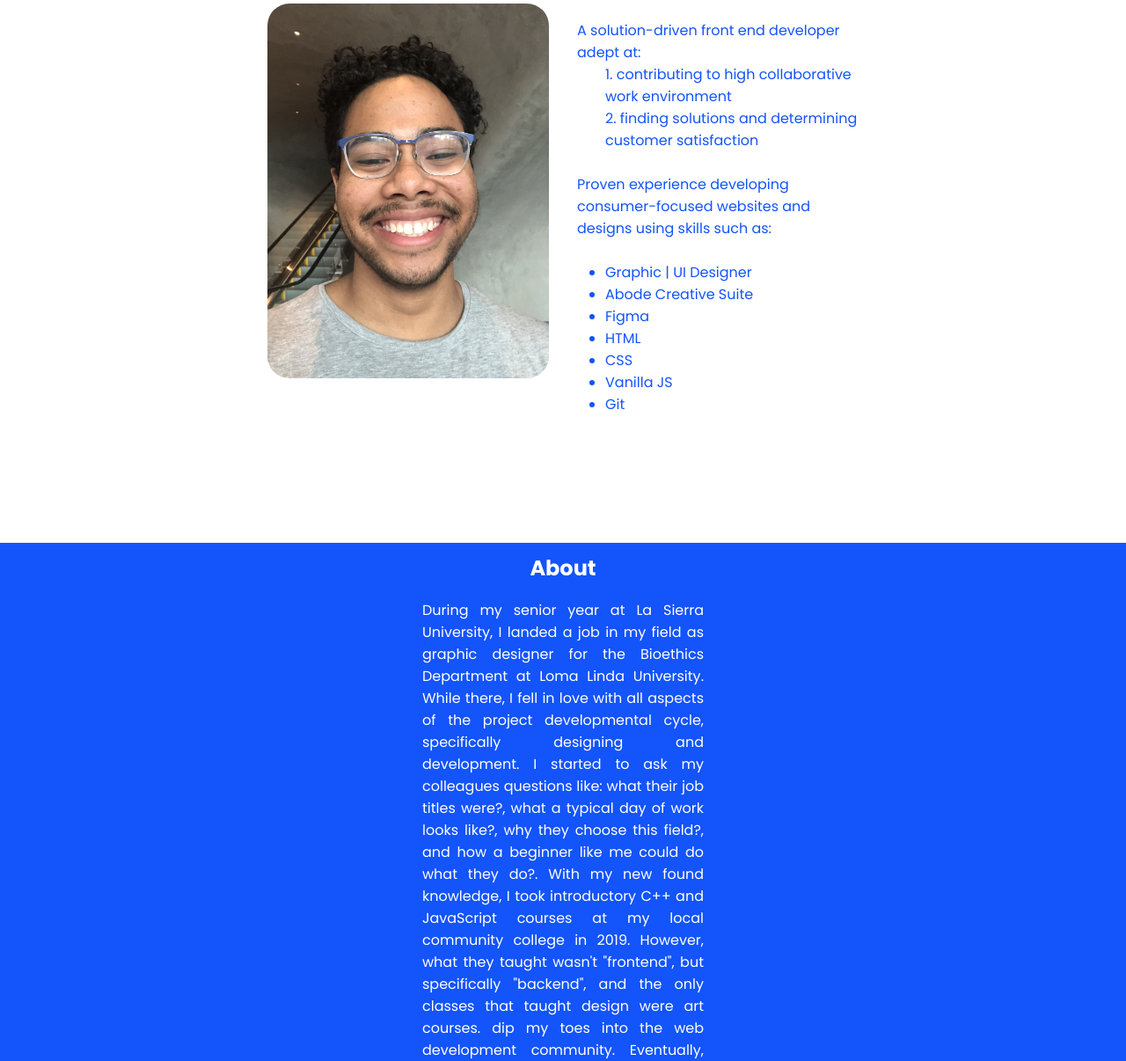
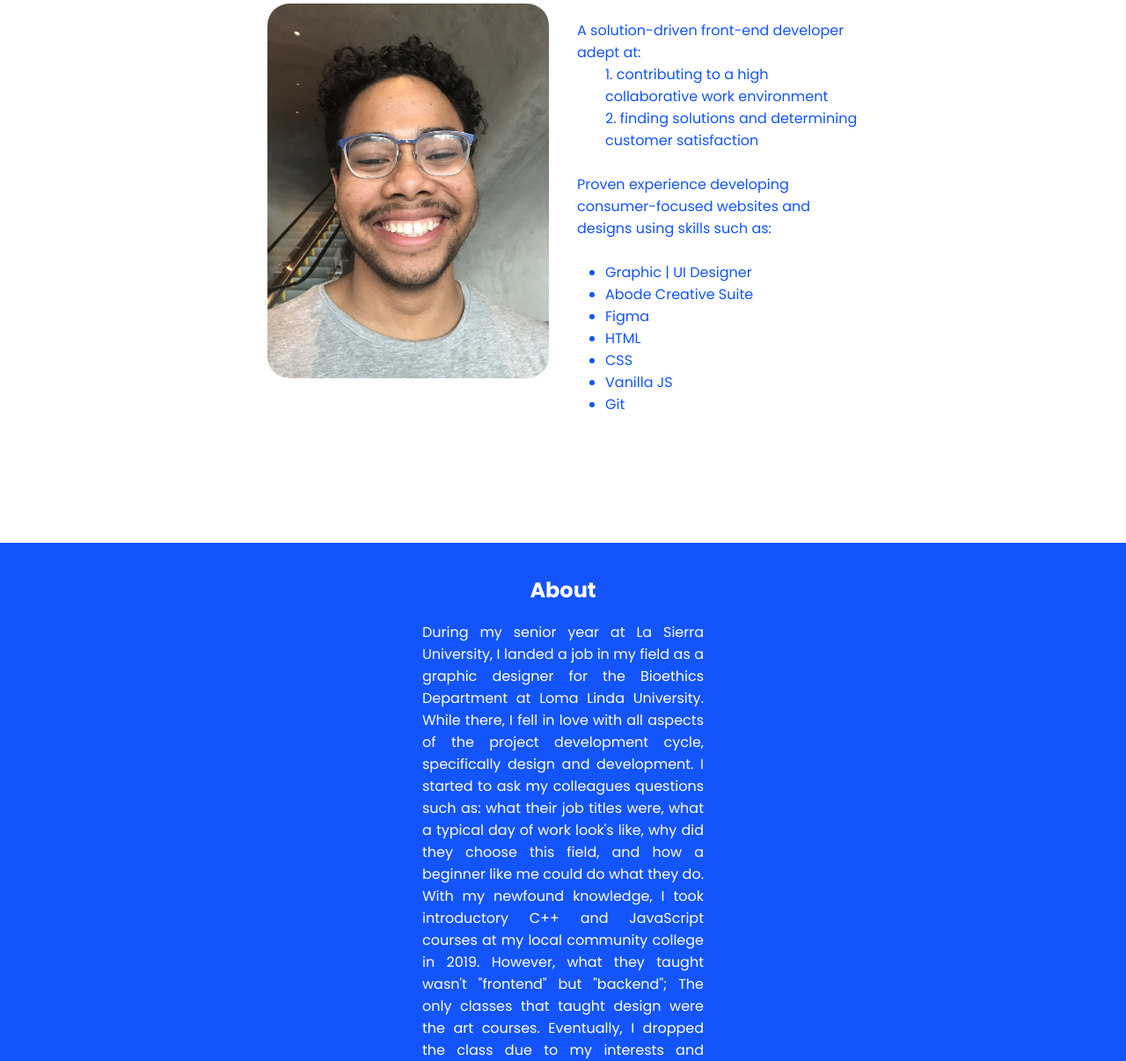
Before and after one commit to heramil/thinkful-portfolio, a plain HTML site: page index.html in a window 1280 px wide. Shown: the part 239-1445 px from the top of the page at 88% size. Drawn offline with Linux system fonts and the light colour scheme.

Commit message:
fixed grammatical errors and sentence structure

```diff
--- a/index.html
+++ b/index.html
@@ -40,8 +40,8 @@
             <div class="verbiage-container">
                 <h1>Prakash Heramil</h1>
                 <br>
-                <p>A solution-driven front end developer adept at:
-                <p class="one">1. contributing to high collaborative work environment</p>
+                <p>A solution-driven front-end developer adept at:
+                <p class="one">1. contributing to a high collaborative work environment</p>
                 <p class="two">2. finding solutions and determining customer satisfaction</p>
                 <br>
                 <p>Proven experience developing consumer-focused websites and designs using skills such as:</p>
@@ -63,7 +63,7 @@
             <div class="about-container">
                 <h2>About</h2>
                 <br>
-                <p>During my senior year at La Sierra University, I landed a job in my field as graphic designer for the Bioethics Department at Loma Linda University. While there, I fell in love with all aspects of the project developmental cycle, specifically designing and development. I started to ask my colleagues questions like: what their job titles were?, what a typical day of work looks like?, why they choose this field?, and how a beginner like me could do what they do?. With my new found knowledge, I took introductory C++ and JavaScript courses at my local community college in 2019. However, what they taught wasn't "frontend", but specifically "backend", and the only classes that taught design were art courses.  dip my toes into the web development community. Eventually, my interests and family/occupational responsibilities got the best of me and I dropped the courses. Today, I'm finishing up the Thinkful Software Engineering Immersion Prep Course, and hopefully in the next six months I will be able to graduate and land a job in the tech industry.</p>
+                <p>During my senior year at La Sierra University, I landed a job in my field as a graphic designer for the Bioethics Department at Loma Linda University. While there, I fell in love with all aspects of the project development cycle, specifically design and development. I started to ask my colleagues questions such as: what their job titles were, what a typical day of work look's like, why did they choose this field, and how a beginner like me could do what they do. With my newfound knowledge, I took introductory C++ and JavaScript courses at my local community college in 2019. However, what they taught wasn't "frontend" but "backend"; The only classes that taught design were the art courses. Eventually, I dropped the class due to my interests and family/occupational responsibilities not being appropriately managed. Today, I finished the Thinkful Software Engineering Immersion Prep Course, and hopefully, in the next six months, I will be able to graduate and land a job in the tech industry.</p>
             </div>
 
         </div>
```
